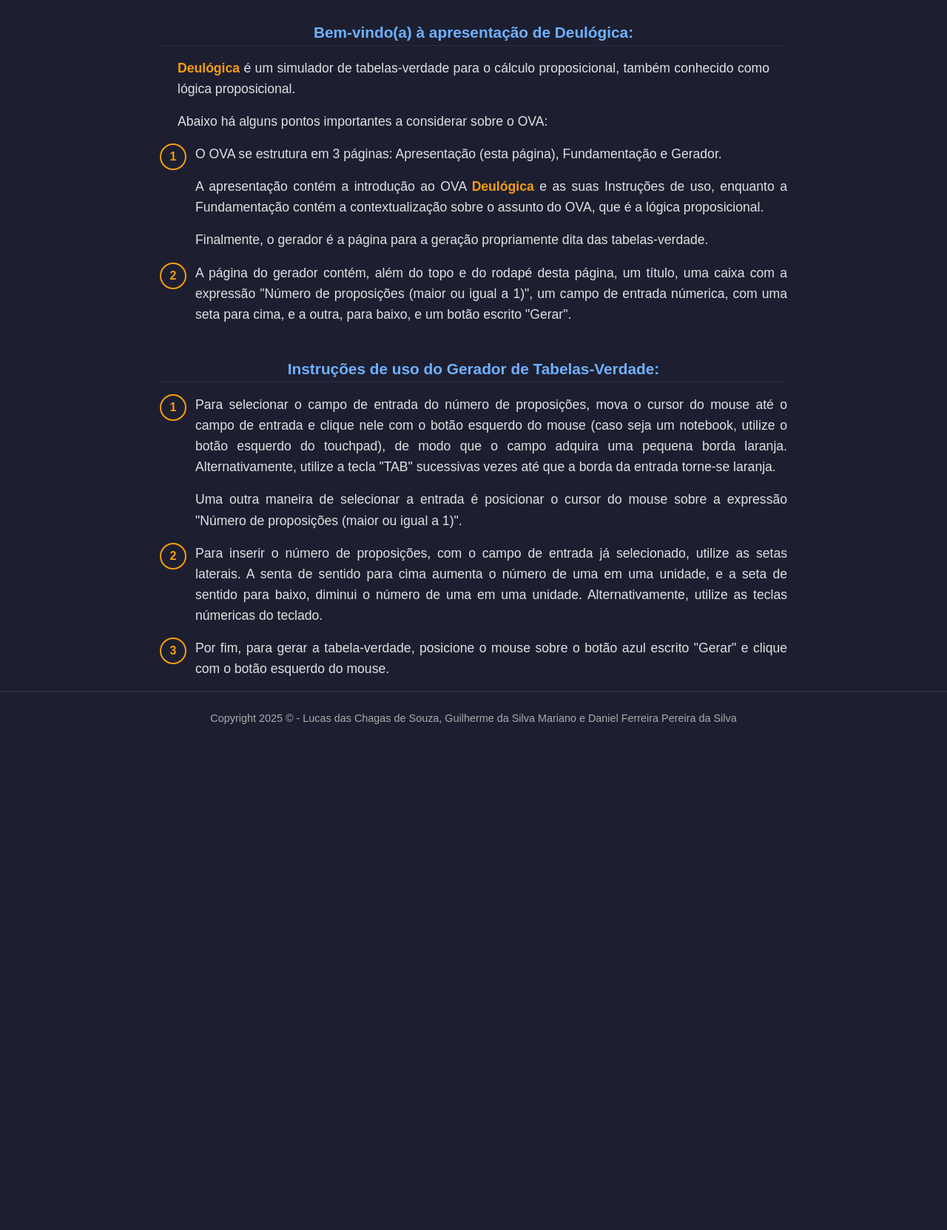
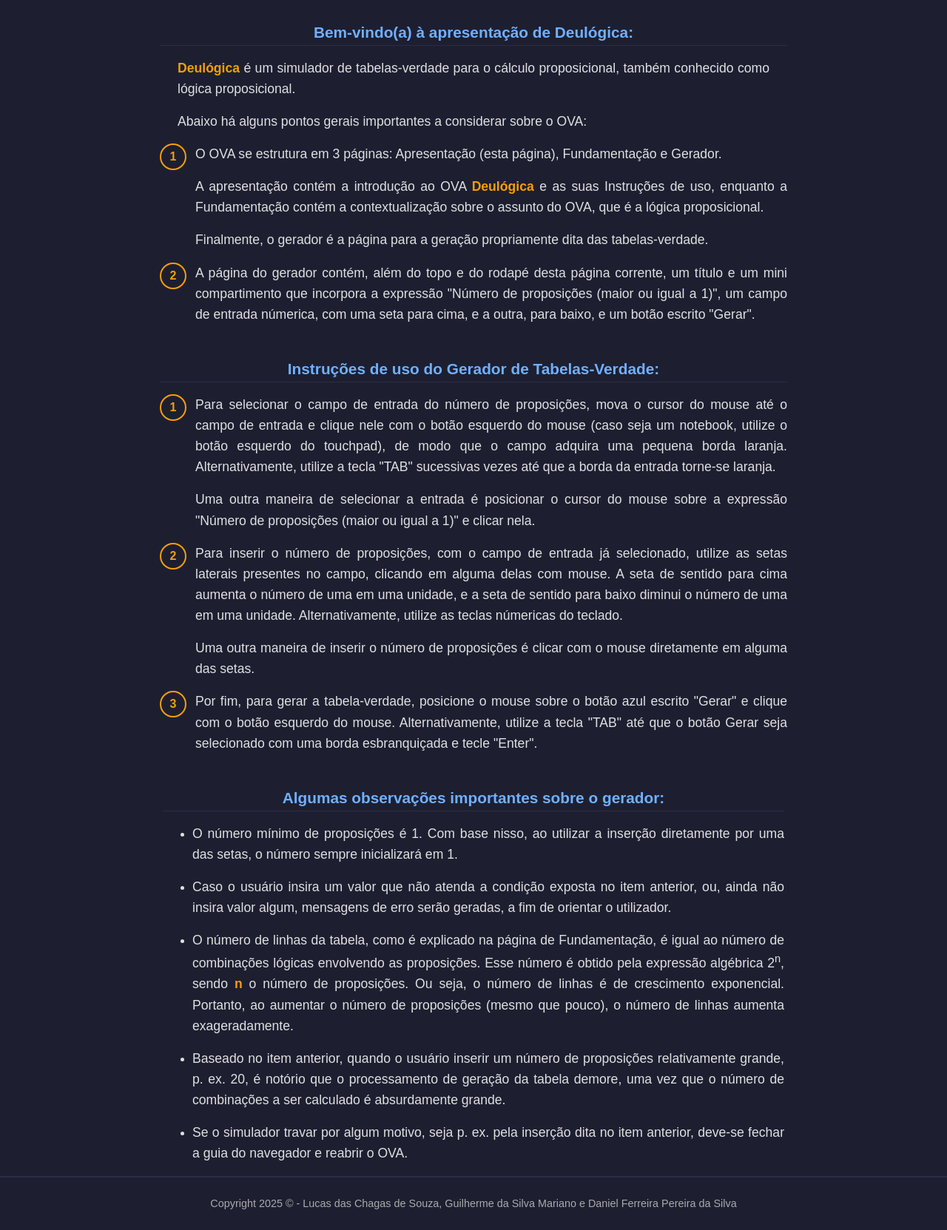
Before and after one commit to Forg0ttenUser/Logica_matematica, a Flask app: page / in a window 1280 px wide. Shown: the part 94-1757 px from the top of the page at 74% size. Before the commit the page ends 1073 px from the top, so only its background shows below. Run offline with Flask 3, Linux system fonts and the light colour scheme.

Commit message:
Finaliza texto da página de apresentacao

```diff
--- a/templates/apresentacao.html
+++ b/templates/apresentacao.html
@@ -8,7 +8,7 @@
 <section class="apresentacao">
     <h2>Bem-vindo(a) à apresentação de Deulógica:</h2>
     <p><strong>Deulógica</strong> é um simulador de tabelas-verdade para o cálculo proposicional, também conhecido como lógica proposicional.</p>
-    <p>Abaixo há alguns pontos importantes a considerar sobre o OVA:</p>
+    <p>Abaixo há alguns pontos gerais importantes a considerar sobre o OVA:</p>
 
     <ol>
         <li>
@@ -25,7 +25,8 @@
         </li>
         <li>
             <p>
-                A página do gerador contém, além do topo e do rodapé desta página, um título, uma caixa com a expressão "Número de proposições (maior ou igual a 1)",
+                A página do gerador contém, além do topo e do rodapé desta página corrente, um título e um mini compartimento que incorpora
+                a expressão "Número de proposições (maior ou igual a 1)",
                 um campo de entrada númerica, com uma seta para cima, e a outra, para baixo, e um botão escrito "Gerar".
 
             </p>
@@ -42,20 +43,44 @@
             utilize o botão esquerdo do touchpad), de modo que o campo adquira uma pequena borda laranja. Alternativamente, utilize a tecla "TAB" sucessivas vezes
             até que a  borda da entrada torne-se laranja.
             </p>
-            <p>Uma outra maneira de selecionar a entrada é posicionar o cursor do mouse sobre a expressão "Número de proposições (maior ou igual a 1)".</p>
+            <p>Uma outra maneira de selecionar a entrada é posicionar o cursor do mouse sobre a expressão "Número de proposições (maior ou igual a 1)" e clicar nela.</p>
         </li>
         <li>
             <p>
-                Para inserir o número de proposições, com o campo de entrada já selecionado, utilize as setas laterais. A senta de sentido para cima aumenta o número de
-                uma em uma unidade, e a seta de sentido para baixo, diminui o número de uma em uma unidade. Alternativamente, utilize as teclas númericas do teclado.
+                Para inserir o número de proposições, com o campo de entrada já selecionado, utilize as setas laterais presentes no campo, clicando em alguma delas com mouse.
+                A seta de sentido para cima aumenta o número de
+                uma em uma unidade, e a seta de sentido para baixo diminui o número de uma em uma unidade. Alternativamente, utilize as teclas númericas do teclado.
+            </p>
+            <p>Uma outra maneira de inserir o número de proposições é clicar com o mouse diretamente em alguma das setas.</p>
+        </li>
+        <li>
+            <p>
+                Por fim, para gerar a tabela-verdade, posicione o mouse sobre o botão azul escrito "Gerar" e clique com o botão esquerdo do mouse. Alternativamente, utilize a tecla "TAB" até que
+                o botão Gerar seja selecionado com uma borda esbranquiçada e tecle "Enter".
+            </p>
+        </li>
+    </ol>
+</section>
+
+<section class="observacoes">
+    <h2>Algumas observações importantes sobre o gerador:</h2>
+    <ul>
+        <li><p>O número mínimo de proposições é 1. Com base nisso, ao utilizar a inserção diretamente por uma das setas, o número sempre inicializará em 1.</p></li>
+        <li><p>Caso o usuário insira um valor que não atenda a condição exposta no item anterior, ou, ainda não insira valor algum, mensagens de erro serão geradas, a fim de orientar o utilizador.</p></li>
+        <li>
+            <p>
+                O número de linhas da tabela, como é explicado na página de Fundamentação, é igual ao número de combinações lógicas envolvendo as proposições. Esse número
+                é obtido pela expressão algébrica 2<sup>n</sup>, sendo <strong>n</strong> o número de proposições. Ou seja, o número de linhas é de crescimento exponencial.
+                Portanto, ao aumentar o número de proposições (mesmo que pouco), o número de linhas aumenta exageradamente.
             </p>
         </li>
         <li>
             <p>
-                Por fim, para gerar a tabela-verdade, posicione o mouse sobre o botão azul escrito "Gerar" e clique com o botão esquerdo do mouse.
+                Baseado no item anterior, quando o usuário inserir um número de proposições relativamente grande, p. ex. 20, é notório que o processamento de geração
+                da tabela demore, uma vez que o número de combinações a ser calculado é absurdamente grande.
             </p>
         </li>
-    </ol>
-
+        <li><p>Se o simulador travar por algum motivo, seja p. ex. pela inserção dita no item anterior, deve-se fechar a guia do navegador e reabrir o OVA.</p></li>
+    </ul>
 </section>
 {%endblock%}
--- a/templates/gerador.html
+++ b/templates/gerador.html
@@ -11,14 +11,14 @@
         <label>Número de proposições (maior ou igual a 1):
         <input type="number"  min="1" name="tabela">
         </label>
-        <button >Gerar</button>
+        <button>Gerar</button>
     </form>
 
     {%if erro == True%}
     <p class="mensagem_erro">Erro! Por favor, insira um número.</p>
     {%elif exibicao_tabela == True%}
 
-    <p>Saída: uma tabela-verdade de {{num_linhas}} linhas {{size(tabela)}} proposição(ões). Note que números diferentes inseridos retornam tabelas distintas.</p>
+    <p>Saída: uma tabela-verdade de {{num_linhas}} linhas e {{size(tabela)}} proposição(ões). Note que números diferentes inseridos retornam tabelas distintas.</p>
 
     <table>
         <thead>
```
